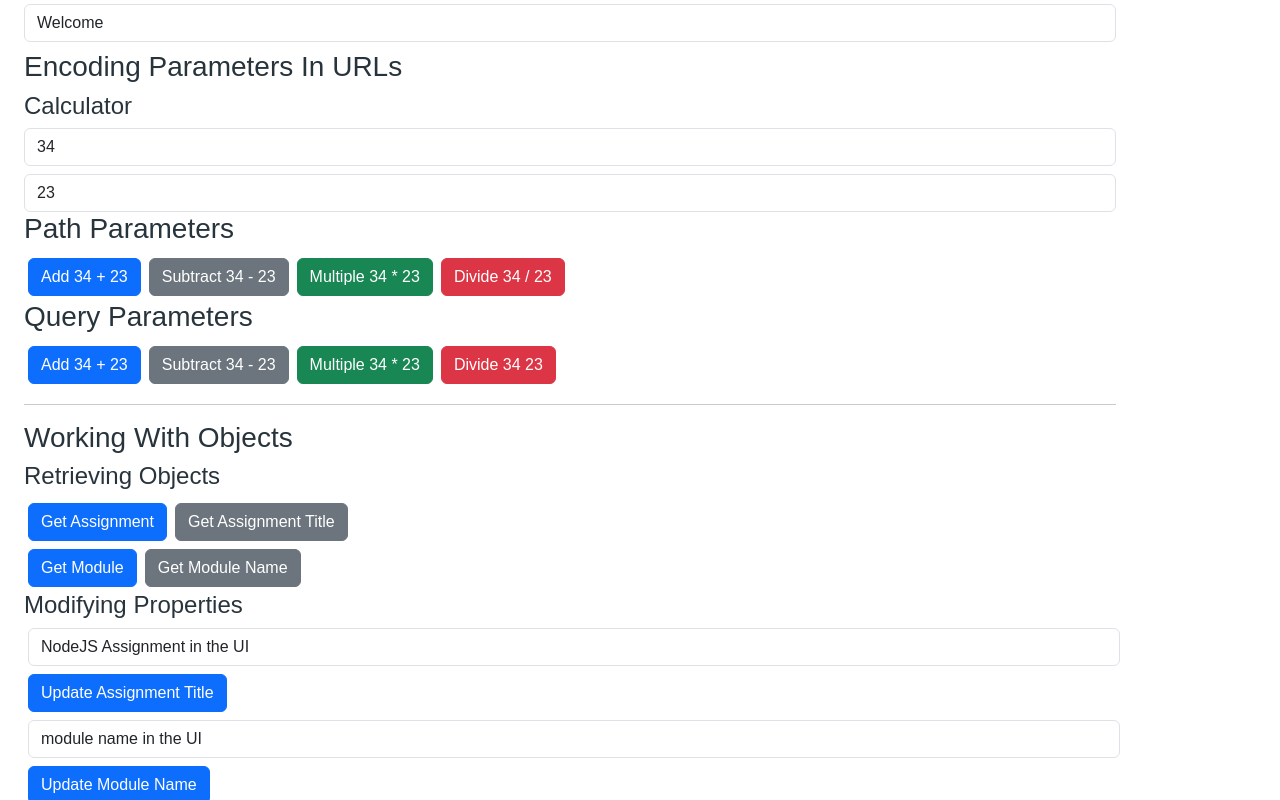
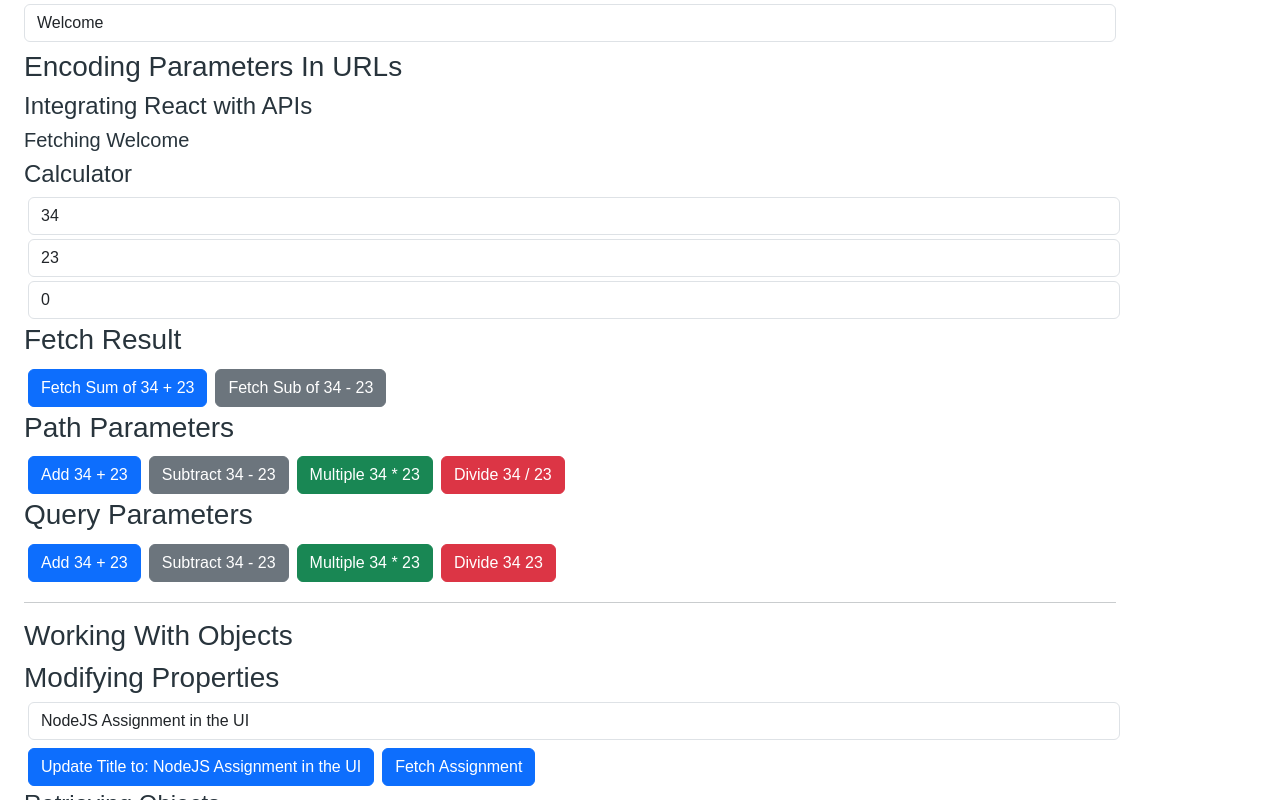
Before and after one commit to dnydlk/kanbas-react-web-app, a React (Create React App) app: page /#/Labs/a5 in a window 1280 px wide. Shown: the part 200-1000 px from the top of the page. Built offline with nearby package versions, Linux system fonts and the light colour scheme; no server answers.

Commit message:
feat: receiving data from servers as HTTP responses

```diff
--- a/package.json
+++ b/package.json
@@ -11,7 +11,9 @@
     "@types/node": "^16.18.70",
     "@types/react": "^18.2.47",
     "@types/react-dom": "^18.2.18",
+    "axios": "^1.6.8",
     "bootstrap": "^5.3.2",
+    "cors": "^2.8.5",
     "font-awesome": "^4.7.0",
     "react": "^18.2.0",
     "react-dom": "^18.2.0",
--- a/src/Kanbas/Navigation/index.tsx
+++ b/src/Kanbas/Navigation/index.tsx
@@ -10,6 +10,7 @@ import {
   FaInbox,
 } from "react-icons/fa";
 function KanbasNavigation() {
+  // eslint-disable-next-line
   const links = [
     {
       label: "Account",
--- a/src/labs/a3/Classes/index.tsx
+++ b/src/labs/a3/Classes/index.tsx
@@ -1,5 +1,6 @@
 import "./index.css";
 function Classes() {
+  // eslint-disable-next-line
   const color = "blue";
   const dangerous = "true";
   return (
--- a/src/labs/a3/JavaScript/variables/BooleanVariables.tsx
+++ b/src/labs/a3/JavaScript/variables/BooleanVariables.tsx
@@ -3,6 +3,7 @@ let floatingPointNumber = 234.345;
 let true1 = true;
 let false1 = false;
 let false2 = true1 && false1;
+// eslint-disable-next-line
 let true2 = true1 || false1;
 let true3 = !false2;
 let true4 = numberVariable === 123; // always use === not ==
--- a/src/labs/a4/ReduxExamples/HelloRedux/index.tsx
+++ b/src/labs/a4/ReduxExamples/HelloRedux/index.tsx
@@ -1,4 +1,4 @@
-import { useSelector, useDispatch } from "react-redux";
+import { useSelector } from "react-redux";
 import { LabState } from "../../../store";
 
 function HelloRedux() {
--- a/src/labs/a4/ReduxExamples/todos/TodoList.tsx
+++ b/src/labs/a4/ReduxExamples/todos/TodoList.tsx
@@ -1,8 +1,8 @@
-import React, { useState } from "react";
+import React from "react";
 import TodoForm from "./TodoForm";
 import TodoItem from "./TodoItem";
 import { useSelector } from "react-redux";
-import { LabState, TodoType } from "../../../store";
+import { LabState } from "../../../store";
 
 function TodoList() {
   const { todos } = useSelector((state: LabState) => state.todosReducer);
--- a/src/labs/a5/EncodingParametersInURLs.tsx
+++ b/src/labs/a5/EncodingParametersInURLs.tsx
@@ -1,16 +1,44 @@
-import React, { useState } from "react";
+import axios from "axios";
+import React, { useEffect, useState } from "react";
 
 const EncodingParametersInURLs = () => {
   const [a, setA] = useState(34);
   const [b, setB] = useState(23);
+
+  const [welcome, setWelcome] = useState("");
+  const fetchWelcome = async () => {
+    const response = await axios.get("http://localhost:4000/a5/welcome");
+    setWelcome(response.data);
+  };
+
+  const [result, setResult] = useState(0);
+  const fetchSum = async (a: number, b: number) => {
+    const response = await axios.get(`http://localhost:4000/a5/add/${a}/${b}`);
+    setResult(response.data);
+  };
+
+  const fetchSubtraction = async (a: number, b: number) => {
+    const response = await axios.get(
+      `http://localhost:4000/a5/subtract/${a}/${b}`
+    );
+    setResult(response.data);
+  };
+
+  useEffect(() => {
+    fetchWelcome();
+  }, []);
+
   return (
     <div id="encoding-parameters-in-urls">
       <h3>Encoding Parameters In URLs</h3>
+      <h4>Integrating React with APIs</h4>
+      <h5>Fetching Welcome</h5>
+      <h6>{welcome}</h6>
       <h4>Calculator</h4>
       <input
         type="number"
         value={a}
-        className="form-control mb-2"
+        className="form-control m-1"
         onChange={(e) => {
           setA(parseInt(e.target.value));
         }}
@@ -18,11 +46,27 @@ const EncodingParametersInURLs = () => {
       <input
         type="number"
         value={b}
-        className="form-control"
+        className="form-control m-1"
         onChange={(e) => {
           setB(parseInt(e.target.value));
         }}
       />
+      <input
+        readOnly
+        type="number"
+        value={result}
+        className="form-control m-1"
+      />
+      <h3>Fetch Result</h3>
+      <button className="btn btn-primary m-1" onClick={() => fetchSum(a, b)}>
+        Fetch Sum of {a} + {b}
+      </button>
+      <button
+        className="btn btn-secondary m-1"
+        onClick={() => fetchSubtraction(a, b)}>
+        Fetch Sub of {a} - {b}
+      </button>
+
       <h3>Path Parameters</h3>
       <a
         href={`http://localhost:4000/a5/add/${a}/${b}`}
--- a/src/labs/a5/WorkingWithArrays.tsx
+++ b/src/labs/a5/WorkingWithArrays.tsx
@@ -1,7 +1,8 @@
-import { useState } from "react";
+import axios from "axios"
+import { useEffect, useState } from "react"
 
 const WorkingWithArrays = () => {
-  const API = "http://localhost:4000/a5/todos";
+  const API = "http://localhost:4000/a5/todos"
 
   const [todo, setTodo] = useState({
     id: 1,
@@ -9,7 +10,34 @@ const WorkingWithArrays = () => {
     description: "Create a NodeJS server with ExpressJS",
     due: "2021-09-09",
     completed: false,
-  });
+  })
+
+  const [todos, setTodos] = useState<any[]>([])
+
+  const fetchTodos = async () => {
+    const response = await axios.get(API)
+    setTodos(response.data)
+  }
+  const removeTodos = async (todo: any) => {
+    const response = await axios.get(`${API}/${todo.id}/delete`)
+    setTodos(response.data)
+  }
+  const createTodos = async () => {
+    const response = await axios.get(`${API}/create`)
+    setTodos(response.data)
+  }
+  const fetchTodoById = async (todo: any) => {
+    const response = await axios.get(`${API}/${todo.id}`)
+    setTodo(response.data)
+  }
+  const updateTodoById = async () => {
+    const response = await axios.get(`${API}/${todo.id}/title/${todo.title}`)
+    setTodos(response.data)
+  }
+
+  useEffect(() => {
+    fetchTodos()
+  }, [])
 
   return (
     <div id="working-with-arrays">
@@ -28,7 +56,7 @@ const WorkingWithArrays = () => {
         value={todo.id}
         className="form-control m-1"
         onChange={(e) => {
-          setTodo({ ...todo, id: parseInt(e.target.value) });
+          setTodo({ ...todo, id: parseInt(e.target.value) })
         }}
       />
       <a href={`${API}/${todo.id}`} className="btn btn-primary m-1">
@@ -53,7 +81,7 @@ const WorkingWithArrays = () => {
         value={todo.id}
         className="form-control m-1"
         onChange={(e) => {
-          setTodo({ ...todo, id: parseInt(e.target.value) });
+          setTodo({ ...todo, id: parseInt(e.target.value) })
         }}
       />
       <a href={`${API}/${todo.id}/delete`} className="btn btn-primary m-1">
@@ -67,7 +95,7 @@ const WorkingWithArrays = () => {
         value={todo.id}
         className="form-control m-1 ms-3"
         onChange={(e) => {
-          setTodo({ ...todo, id: parseInt(e.target.value) });
+          setTodo({ ...todo, id: parseInt(e.target.value) })
         }}
       />
       <label className="ms-1">Todo Title:</label>
@@ -76,12 +104,10 @@ const WorkingWithArrays = () => {
         value={todo.title}
         className="form-control m-1 ms-3"
         onChange={(e) => {
-          setTodo({ ...todo, title: e.target.value });
+          setTodo({ ...todo, title: e.target.value })
         }}
       />
-      <a
-        href={`${API}/${todo.id}/title/${todo.title}`}
-        className="btn btn-primary m-1">
+      <a href={`${API}/${todo.id}/title/${todo.title}`} className="btn btn-primary m-1">
         Update Title to {todo.title}
       </a>
       {/* //- Updating an Item's complete status in an array*/}
@@ -92,7 +118,7 @@ const WorkingWithArrays = () => {
         value={todo.id}
         className="form-control m-1 ms-3"
         onChange={(e) => {
-          setTodo({ ...todo, id: parseInt(e.target.value) });
+          setTodo({ ...todo, id: parseInt(e.target.value) })
         }}
       />
       <label className="ms-1">Todo Complete Status:</label>
@@ -103,7 +129,7 @@ const WorkingWithArrays = () => {
         onChange={(e) =>
           setTodo({
             ...todo,
-            completed: e.target.value == "true" ? true : false,
+            completed: e.target.value === "true" ? true : false,
           })
         }>
         <option selected value="false">
@@ -111,9 +137,7 @@ const WorkingWithArrays = () => {
         </option>
         <option value="true">Complete</option>
       </select>
-      <a
-        href={`${API}/${todo.id}/completed/${todo.completed}`}
-        className="btn btn-primary m-1">
+      <a href={`${API}/${todo.id}/completed/${todo.completed}`} className="btn btn-primary m-1">
         Update Complete Status
       </a>
       {/* //- Updating an Item's description in an array*/}
@@ -123,16 +147,56 @@ const WorkingWithArrays = () => {
         value={todo.description}
         className="form-control m-1"
         onChange={(e) => {
-          setTodo({ ...todo, description: e.target.value });
+          setTodo({ ...todo, description: e.target.value })
         }}
       />
-      <a
-        href={`${API}/${todo.id}/description/${todo.description}`}
-        className="btn btn-primary m-1">
+      <a href={`${API}/${todo.id}/description/${todo.description}`} className="btn btn-primary m-1">
         Update Description to "{todo.description}"
       </a>
       <hr />
+      {/* //- Fetching Array*/}
+      <input
+        type="text"
+        value={todo.id}
+        className="form-control m-1"
+        onChange={(e) => {
+          setTodo({ ...todo, id: parseInt(e.target.value) })
+        }}
+      />
+      <input
+        type="text"
+        value={todo.title}
+        className="form-control m-1"
+        onChange={(e) => {
+          setTodo({ ...todo, title: e.target.value })
+        }}
+      />
+      <div className="d-grid">
+        <button className="btn btn-primary m-1" onClick={() => createTodos()}>
+          Create Todo
+        </button>
+        <button className="btn btn-success m-1" onClick={() => updateTodoById()}>
+          Update Todo
+        </button>
+      </div>
+      <ul className="list-group m-1">
+        {todos.map((todo) => (
+          <li key={todo.id} className="list-group-item">
+            <div className="d-flex align-items-center">
+              <div className="me-auto">{todo.title}</div>
+              <button className="btn btn-danger ms-2" onClick={() => removeTodos(todo)}>
+                Remove
+              </button>
+              <button className="btn btn-warning ms-2" onClick={() => fetchTodoById(todo)}>
+                Edit
+              </button>
+            </div>
+          </li>
+        ))}
+      </ul>
+
+      <hr />
     </div>
-  );
-};
-export default WorkingWithArrays;
+  )
+}
+export default WorkingWithArrays
--- a/src/labs/a5/WorkingWithObjects.tsx
+++ b/src/labs/a5/WorkingWithObjects.tsx
@@ -1,4 +1,5 @@
-import React, { useState } from "react";
+import axios from "axios";
+import React, { useEffect, useState } from "react";
 function WorkingWithObjects() {
   const [assignment, setAssignment] = useState({
     id: 1,
@@ -26,9 +27,40 @@ function WorkingWithObjects() {
   const ASSIGNMENT_URL = "http://localhost:4000/a5/assignment";
   const MODULE_URL = "http://localhost:4000/a5/module";
 
+  const fetchAssignment = async () => {
+    const response = await axios.get(`${ASSIGNMENT_URL}`);
+    setAssignment(response.data);
+  };
+
+  const updateTitle = async () => {
+    const response = await axios.get(
+      `${ASSIGNMENT_URL}/title/${assignment.title}`
+    );
+    setAssignment(response.data);
+  };
+
+  useEffect(() => {
+    fetchAssignment();
+  }, []);
+
   return (
     <div id="working-with-objects">
       <h3>Working With Objects</h3>
+      <h3>Modifying Properties</h3>
+      <input
+        type="text"
+        className="form-control m-1"
+        value={assignment.title}
+        onChange={(e) => {
+          setAssignment({ ...assignment, title: e.target.value });
+        }}
+      />
+      <button className="btn btn-primary m-1" onClick={() => updateTitle()}>
+        Update Title to: {assignment.title}
+      </button>
+      <button className="btn btn-primary m-1" onClick={() => fetchAssignment()}>
+        Fetch Assignment
+      </button>
       <h4>Retrieving Objects</h4>
       <a
         href="http://localhost:4000/a5/assignment"
```
Also changed, not shown: 2 other files (tests, documents, lock files or other folders).
